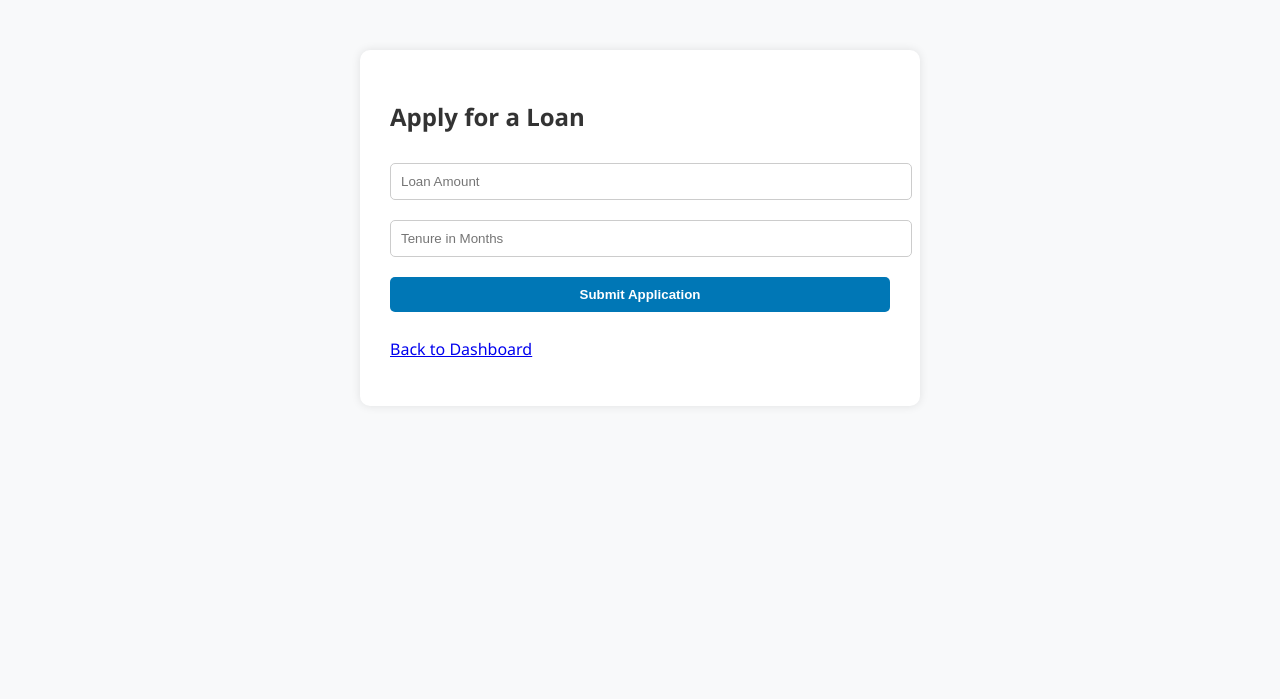
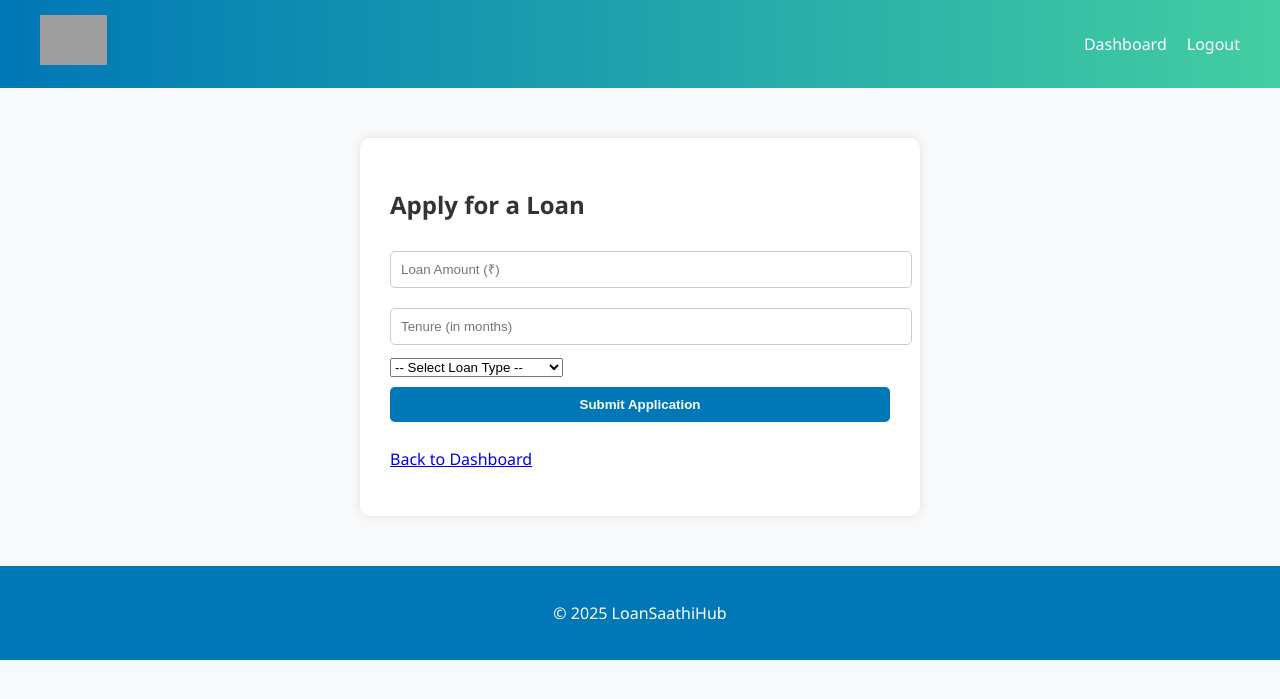
Before and after one commit to sunnysharma16685/loan-saathi-hub, a Flask app: page /apply-loan in a window 1280 px wide. Shown: the top 699 px of the page. Run offline with Flask 3, Linux system fonts and the light colour scheme; the visitor is signed in with stand-in values (Sample User, id 1); grey boxes are pictures that could not be loaded.

Commit message:
initial commit

```diff
--- a/templates/apply_loan.html
+++ b/templates/apply_loan.html
@@ -1,19 +1,49 @@
-
 <!DOCTYPE html>
-<html>
+<html lang="en">
 <head>
+  <meta charset="UTF-8">
   <title>Apply for Loan - LoanSaathiHub</title>
+  <meta name="viewport" content="width=device-width, initial-scale=1.0" />
   <link rel="stylesheet" href="{{ url_for('static', filename='style/style.css') }}">
 </head>
 <body>
+  <header>
+    <div class="logo">
+      <img src="{{ url_for('static', filename='logo.png') }}" alt="LoanSaathiHub" style="height:50px;">
+    </div>
+    <nav>
+      <ul>
+        <li><a href="/dashboard">Dashboard</a></li>
+        <li><a href="/logout">Logout</a></li>
+      </ul>
+    </nav>
+  </header>
+
   <div class="container">
     <h2>Apply for a Loan</h2>
     <form method="POST">
-      <input type="number" name="amount" placeholder="Loan Amount" required>
-      <input type="number" name="tenure" placeholder="Tenure in Months" required>
+      <input type="number" name="amount" placeholder="Loan Amount (₹)" required>
+      <input type="number" name="tenure" placeholder="Tenure (in months)" required>
+
+      <select name="loanType" required>
+        <option value="">-- Select Loan Type --</option>
+        <option value="Mudra Loan">Mudra Loan</option>
+        <option value="Personal Loan">Personal Loan</option>
+        <option value="Home Loan">Home Loan</option>
+        <option value="Business Loan">Business Loan</option>
+        <option value="Vehicle Loan">Vehicle Loan</option>
+        <option value="Education Loan">Education Loan</option>
+        <option value="Gold Loan">Gold Loan</option>
+        <option value="Medical Emergency Loan">Medical Emergency Loan</option>
+      </select>
+
       <button type="submit">Submit Application</button>
     </form>
     <p><a href="/dashboard">Back to Dashboard</a></p>
   </div>
+
+  <footer>
+    <p>© 2025 LoanSaathiHub</p>
+  </footer>
 </body>
 </html>
```
